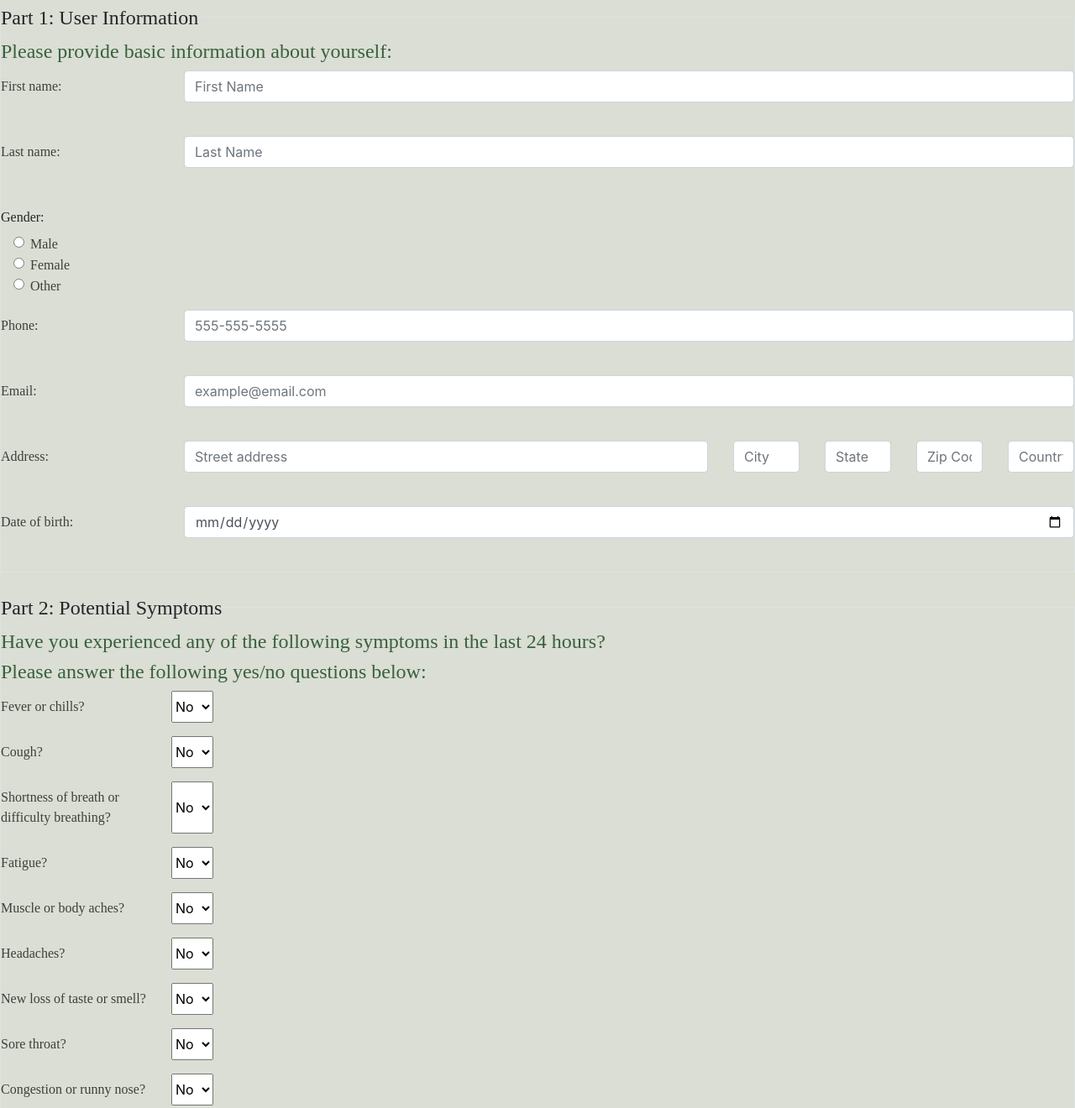
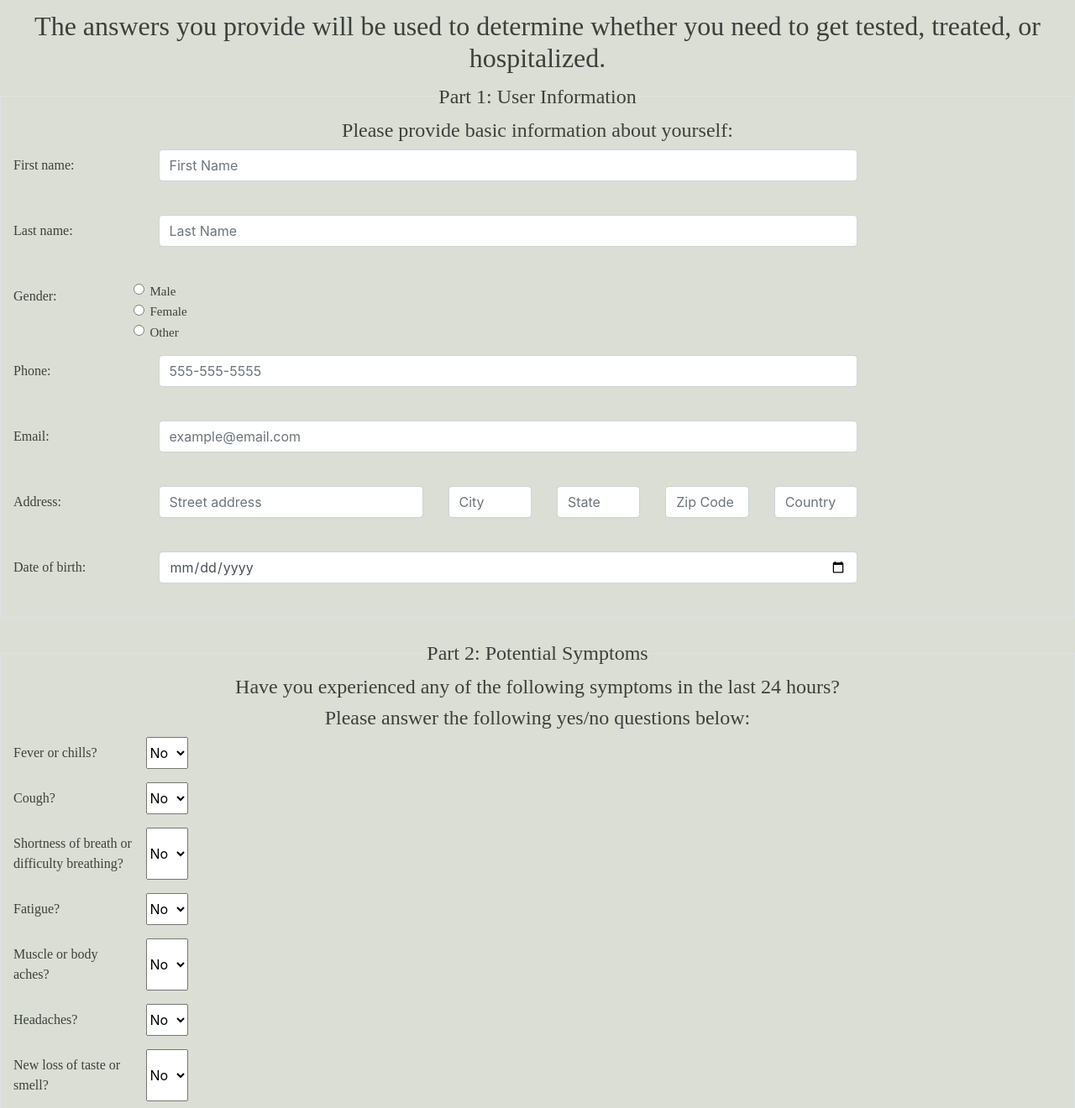
Before and after one commit to t-husnetdinova/webapp_spring2021_covid_center_css, a plain HTML site: page index.html in a window 1280 px wide. Shown: the part 247-1567 px from the top of the page at 84% size. Drawn offline with nearby package versions, Linux system fonts and the light colour scheme.

Commit message:
added prettier css formatting and spacing

```diff
--- a/index.html
+++ b/index.html
@@ -14,6 +14,7 @@
         </header>
 
         <section>
+            <br>
             <h2>The answers you provide will be used to determine whether you need to get tested, treated, or hospitalized.</h2>
             <!-- Gather data from user in an appropriate manner -->
             <article>
@@ -26,7 +27,7 @@
                         <h4>Please provide basic information about yourself:</h4>
                         <!-- Part 1: User Information -->
                         <!-- First name -->
-                        <div class="form-group row">
+                        <div class="form-group row col-lg-10">
                             <div class="col-sm-2">
                                 <label for="fname" class="col-form-label">First name:</label><br>
                             </div>
@@ -36,7 +37,7 @@
                         </div>
 
                         <!-- Last name -->
-                        <div class="form-group row">
+                        <div class="form-group row col-lg-10">
                             <div class="col-sm-2">
                                 <label for="lname" class="col-form-label">Last name:</label><br>
                             </div>
@@ -47,8 +48,8 @@
 
                         <!-- Gender -->
                         <!-- One group (same name), three elements (different ids)-->
-                        <fieldset class="form-group">
-                        <div class="row">
+                        <fieldset class="form-group row col-lg-10">
+                        <div class="form-group row col-lg-2">
                             <legend class="col-sm-2 col-form-label">Gender: </legend>
                         </div>
                             <div class="col-sm-10">
@@ -68,7 +69,7 @@
                         </fieldset>
 
                         <!-- Phone -->
-                        <div class="form-group row">
+                        <div class="form-group row col-lg-10">
                             <label for="phone" class="col-sm-2 col-form-label">Phone:</label><br>
                             <div class="col-sm-10">
                                 <input type="tel" id="phone" name="phone" pattern="[0-9]{3}-[0-9]{3}-[0-9]{4}" class="form-control" placeholder="555-555-5555" required><br>
@@ -76,7 +77,7 @@
                         </div>
 
                         <!-- Email -->
-                        <div class="form-group row">
+                        <div class="form-group row col-lg-10">
                             <label for="email" class="col-sm-2 col-form-label">Email:</label><br>
                             <div class="col-sm-10">
                                 <input type="text" id="email" name="email" class="form-control" placeholder="example@email.com" required><br>
@@ -84,9 +85,9 @@
                         </div>
 
                         <!-- Address -->
-                        <div class="form-group row">
+                        <div class="form-group row col-lg-10">
                             <label for="addressStreet" class="col-sm-2 col-form-label">Address:</label><br>
-                            <div class="col-sm-12 col-md-6">
+                            <div class="col-sm-12 col-md-4">
                                 <input type="text" id="addressStreet" name="addressStreet" class="form-control" placeholder="Street address" required><br>
                             </div>
                             <div class="col">
@@ -104,7 +105,7 @@
                         </div>
 
                         <!-- Date of birth -->
-                        <div class="form-group row">
+                        <div class="form-group row col-lg-10">
                             <label for="dob" class="col-sm-2 col-form-label">Date of birth:</label><br>
                             <div class="col-sm-10">
                                 <input type="date" id="dob" name="dob" required class="form-control"><br>
@@ -119,7 +120,7 @@
                         <h4>Please answer the following yes/no questions below:</h4>
 
                         <!-- Fever or chills-->
-                        <div class="form-group row">
+                        <div class="form-group row col-lg-10">
                             <label for="fever" class="col-sm-2 col-form-label">Fever or chills?</label><br>
                             <select id="fever" name="fever">
                                 <div class="col-sm-10">
@@ -130,7 +131,7 @@
                         </div>
 
                         <!-- Cough -->
-                        <div class="form-group row">
+                        <div class="form-group row col-lg-10">
                             <label for="cough" class="col-sm-2 col-form-label">Cough?</label><br>
                             <select id="cough" name="cough">
                                 <div class="col-sm-10">
@@ -141,7 +142,7 @@
                         </div>
 
                         <!-- Shortness of breath or difficulty breathing -->
-                        <div class="form-group row">
+                        <div class="form-group row col-lg-10">
                             <label for="breath" class="col-sm-2 col-form-label">Shortness of breath or difficulty breathing?</label><br>
                             <select id="breath" name="breath">
                                 <div class="col-sm-10">
@@ -152,7 +153,7 @@
                         </div>
 
                         <!-- Fatigue -->
-                        <div class="form-group row">
+                        <div class="form-group row col-lg-10">
                             <label for="fatigue" class="col-sm-2 col-form-label">Fatigue?</label><br>
                             <select id="fatigue" name="fatigue">
                                 <div class="col-sm-10">
@@ -163,7 +164,7 @@
                         </div>
 
                         <!-- Muscle or body aches -->
-                        <div class="form-group row">
+                        <div class="form-group row col-lg-10">
                             <label for="aches" class="col-sm-2 col-form-label">Muscle or body aches?</label><br>
                             <select id="aches" name="aches">
                                 <div class="col-sm-10">
@@ -174,7 +175,7 @@
                         </div>
 
                         <!-- Headaches-->
-                        <div class="form-group row">
+                        <div class="form-group row col-lg-10">
                             <label for="headache" class="col-sm-2 col-form-label">Headaches?</label><br>
                             <select id="headache" name="headache">
                                 <div class="col-sm-10">
@@ -185,7 +186,7 @@
                         </div>
 
                         <!-- New loss of taste or smell-->
-                        <div class="form-group row">
+                        <div class="form-group row col-lg-10">
                             <label for="sense" class="col-sm-2 col-form-label">New loss of taste or smell?</label><br>
                             <select id="sense" name="sense">
                                 <div class="col-sm-10">
@@ -196,7 +197,7 @@
                         </div>
 
                         <!-- Sore throat -->
-                        <div class="form-group row">
+                        <div class="form-group row col-lg-10">
                             <label for="throat" class="col-sm-2 col-form-label">Sore throat?</label><br>
                             <select id="throat" name="throat">
                                 <div class="col-sm-10">
@@ -207,7 +208,7 @@
                         </div>
 
                         <!-- Congestion or runny nose -->
-                        <div class="form-group row">
+                        <div class="form-group row col-lg-10">
                             <label for="nose" class="col-sm-2 col-form-label">Congestion or runny nose?</label><br>
                             <select id="nose" name="nose">
                                 <div class="col-sm-10">
@@ -218,7 +219,7 @@
                         </div>
 
                         <!-- Nausea or vomiting -->
-                        <div class="form-group row">
+                        <div class="form-group row col-lg-10">
                             <label for="vom" class="col-sm-2 col-form-label">Nausea or vomiting?</label><br>
                             <select id="vom" name="vom">
                                 <div class="col-sm-10">
@@ -229,7 +230,7 @@
                         </div>
 
                         <!-- Diarrhea -->
-                        <div class="form-group row">
+                        <div class="form-group row col-lg-10">
                             <label for="stinky" class="col-sm-2 col-form-label">Diarrhea?</label><br>
                             <select id="stinky" name="stinky">
                                 <div class="col-sm-10">
@@ -247,7 +248,7 @@
                         <h4>Please answer the following yes/no questions below:</h4>
 
                         <!-- Have you had contact (within 6 feet for > 15 minutes), or caring for someone who is diagnosed with COVID-19 in the last 14 days and were not wearing proper personal protective equipment? (yes/no) -->
-                        <div class="form-group row">
+                        <div class="form-group row col-lg-10">
                             <label for="contact" class="col-sm-2 col-form-label">Have you had contact (within 6 feet for > 15 minutes), or caring for someone who is diagnosed with COVID-19 in the last 14 days and were not wearing proper personal protective equipment?</label><br>
                             <select id="contact" name="contact">
                                 <div class="col-sm-10">
@@ -258,7 +259,7 @@
                         </div>
 
                         <!-- Have you had a diagnosis of COVID-19 in the last 10 days? (yes/no) -->
-                        <div class="form-group row">
+                        <div class="form-group row col-lg-10">
                             <label for="diag" class="col-sm-2 col-form-label">Have you had a diagnosis of COVID-19 in the last 10 days?</label><br>
                             <select id="diag" name="diag">
                                 <div class="col-sm-10">
@@ -269,7 +270,7 @@
                         </div>
 
                         <!-- Have you travelled to any country in the last 14 days? (yes/no) -->
-                        <div class="form-group row">
+                        <div class="form-group row col-lg-10">
                             <label for="travel" class="col-sm-2 col-form-label">Have you travelled to any country in the last 14 days?</label><br>
                             <select id="travel" name="travel">
                                 <div class="col-sm-10">
@@ -281,7 +282,7 @@
 
                         <!-- If yes, what countries? -->
                         <!-- Dynamics/logic will be added later with javascript-->
-                        <div class="form-group row">
+                        <div class="form-group row col-lg-10">
                             <div class="col-sm-2">
                                 <label for="travelYes" class="col-form-label">If yes, which countries? (separate by comma)</label><br>
                             </div>
@@ -291,7 +292,7 @@
                         </div>
 
                         <!-- Have you socialized with a group of 6 or more people in the last 14 days? (yes/no) -->
-                        <div class="form-group row">
+                        <div class="form-group row col-lg-10">
                             <label for="social" class="col-sm-2 col-form-label">Have you socialized with a group of 6 or more people in the last 14 days?</label><br>
                             <select id="social" name="social">
                                 <div class="col-sm-10">
@@ -302,7 +303,7 @@
                         </div>
 
                         <!-- Current temperature -->
-                        <div class="form-group row">
+                        <div class="form-group row col-lg-10">
                             <div class="col-sm-2">
                                 <label for="temp" class="col-form-label" >What is your current temperature in Fahrenheit?</label><br>
                             </div>
@@ -314,8 +315,11 @@
 
                     <!-- Submit the form -->
                     <br>
-                    <label for="submit" >Submit your responses:</label><br>
-                    <input type="submit" id="submit">
+                    <div class="buttons">
+                        <button type="submit" class="btn btn-primary"> Submit </button>
+                        <button type="reset" class="btn btn-secondary"> Reset </button>
+                    </div>
+
 
                 </form>
             </article>
--- a/styles.css
+++ b/styles.css
@@ -1,3 +1,8 @@
+header {
+    padding-top: 50px;
+    background-color: #989e8e;
+    padding-bottom: 20px;
+}
 body {
     background-color: #DADED4 !important;
     padding-top: 85px;
@@ -7,27 +12,38 @@ body {
 h1 {
     font-family: 'Times New Roman', serif;
     font-weight: 600;
-    font-size: 72px;
+    font-size: 60px;
     color: #3C403D;
     text-align: center;
 }
 
-h2, h4 {
+h2 {
+    font-family: 'Times New Roman', serif;
+    font-weight: 400;
+    font-size: 40px;
+    color: #3C403D;
+    text-align: center;
+    line-height: 1.5;
+}
+
+h4 {
     font-family: 'Times New Roman', serif;
     font-weight: 400;
     font-size: 20px;
-    color: #39603D;
+    color: #3C403D;
+    text-align: center;
     line-height: 1.5;
 }
 
 legend {
     font-family: 'Times New Roman', serif;
-    color: #3C403D;
+    color: #3C403D !important;
+    text-align: center;
 }
 
 label {
     font-family: 'Times New Roman', serif;
-    font-size: 16px;
+    font-size: 15px;
     color: #3C403D;
 }
 
@@ -35,10 +51,14 @@ footer {
     font-family: 'Times New Roman', serif;
     font-weight: 400;
     font-size: 16px;
-    color: #39603D;
+    color: #3C403D;
     line-height: 1.5;
 }
 
 .id {
     background-color: #fefbd8 !important;
 }
+
+.buttons {
+    text-align: center;
+}
```
